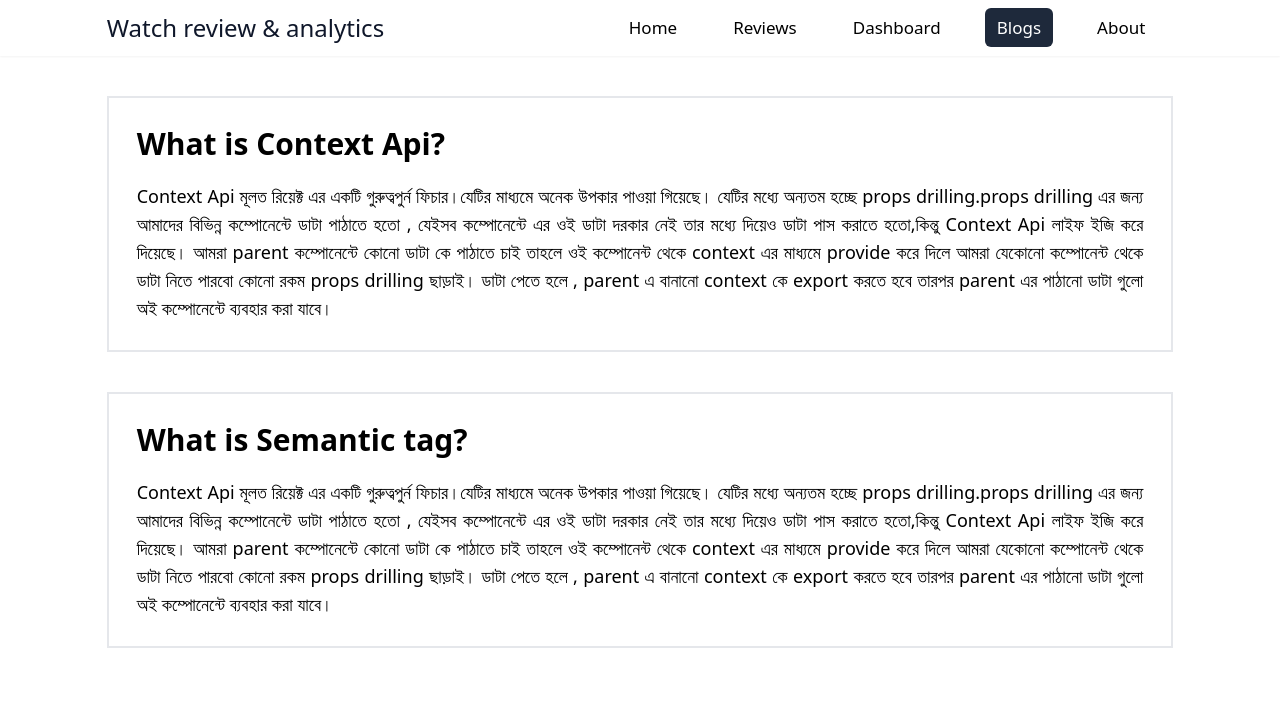
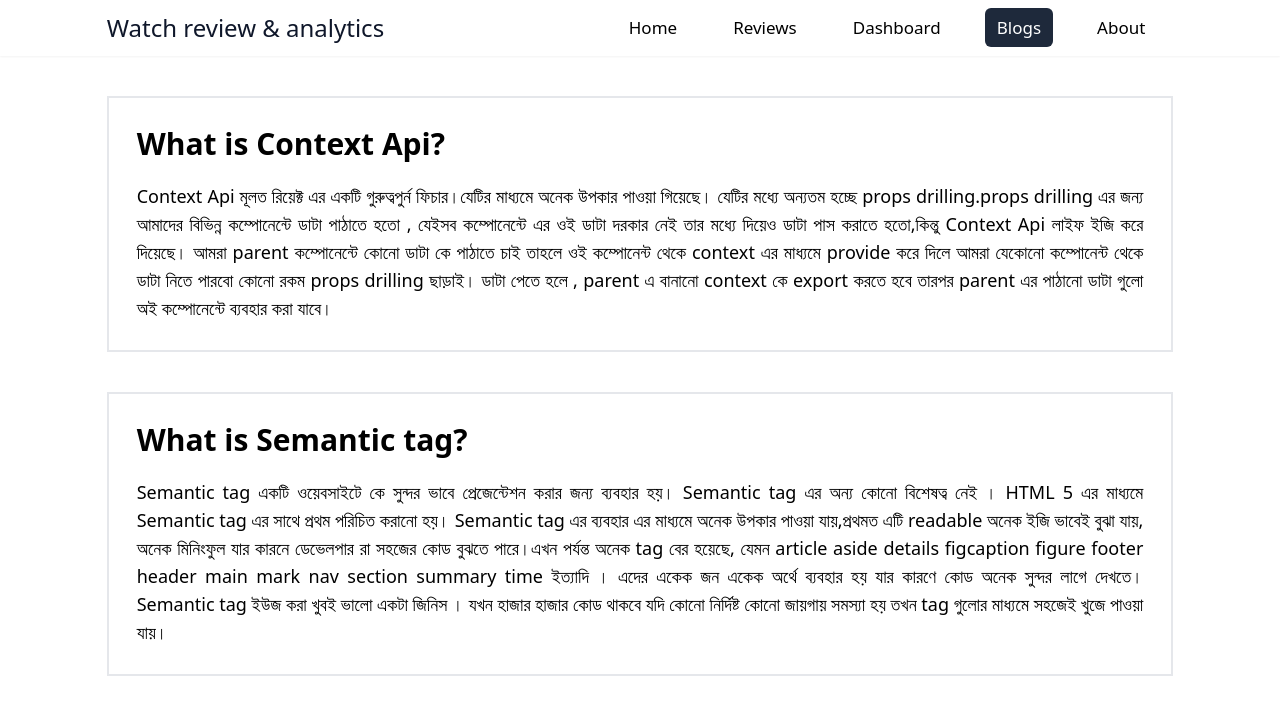
Before and after one commit to irazramin/watch-reviews-analytics, a React (Create React App) app: page /blogs in a window 1280 px wide. Shown: the top 714 px of the page. Built offline with nearby package versions, Linux system fonts and the light colour scheme.

Commit message:
blog parts 2nd qus added

```diff
--- a/src/components/AllReviews/AllReviews.js
+++ b/src/components/AllReviews/AllReviews.js
@@ -1,12 +1,12 @@
 import React from 'react';
-import useFetch from '../hooks/useFatch';
+import useFetch from '../hooks/useFetch';
 import Review from '../Review/Review';
 
 const AllReviews = () => {
-    const [watchs,setWatchs] = useFetch();
+    const [reviews,setReviews] = useFetch();
   return (
     <div className='grid md:grid-cols-2 lg:grid-cols-3 gap-7'>
-      {watchs.map(
+      {reviews.map(
         (review, idx) =>  <Review key={review.id}  review={review} />
       )}
     </div>
--- a/src/components/Blogs/Blogs.js
+++ b/src/components/Blogs/Blogs.js
@@ -13,26 +13,28 @@ const Blogs = () => {
           হতো,কিন্তু Context Api লাইফ ইজি করে দিয়েছে। আমরা parent কম্পোনেন্টে
           কোনো ডাটা কে পাঠাতে চাই তাহলে ওই কম্পোনেন্ট থেকে context এর মাধ্যমে
           provide করে দিলে আমরা যেকোনো কম্পোনেন্ট থেকে ডাটা নিতে পারবো কোনো রকম
-          props drilling ছাড়াই। ডাটা পেতে হলে , parent এ বানানো context কে export করতে হবে
-          তারপর parent এর পাঠানো ডাটা গুলো অই কম্পোনেন্টে ব্যবহার করা যাবে।
+          props drilling ছাড়াই। ডাটা পেতে হলে , parent এ বানানো context কে
+          export করতে হবে তারপর parent এর পাঠানো ডাটা গুলো অই কম্পোনেন্টে
+          ব্যবহার করা যাবে।
         </p>
       </article>
       <article className='border-2 p-7 mt-10'>
         <h4 className='text-3xl font-semibold'>What is Semantic tag?</h4>
         <p className='text-lg mt-5 text-justify'>
-          Context Api মূলত রিয়েক্ট এর একটি গুরুত্বপুর্ন ফিচার।যেটির মাধ্যমে অনেক
-          উপকার পাওয়া গিয়েছে। যেটির মধ্যে অন্যতম হচ্ছে props drilling.props
-          drilling এর জন্য আমাদের বিভিন্ন কম্পোনেন্টে ডাটা পাঠাতে হতো , যেইসব
-          কম্পোনেন্টে এর ওই ডাটা দরকার নেই তার মধ্যে দিয়েও ডাটা পাস করাতে
-          হতো,কিন্তু Context Api লাইফ ইজি করে দিয়েছে। আমরা parent কম্পোনেন্টে
-          কোনো ডাটা কে পাঠাতে চাই তাহলে ওই কম্পোনেন্ট থেকে context এর মাধ্যমে
-          provide করে দিলে আমরা যেকোনো কম্পোনেন্ট থেকে ডাটা নিতে পারবো কোনো রকম
-          props drilling ছাড়াই। ডাটা পেতে হলে , parent এ বানানো context কে export করতে হবে
-          তারপর parent এর পাঠানো ডাটা গুলো অই কম্পোনেন্টে ব্যবহার করা যাবে।
+          Semantic tag একটি ওয়েবসাইটে কে সুন্দর ভাবে প্রেজেন্টেশন করার জন্য
+          ব্যবহার হয়। Semantic tag এর অন্য কোনো বিশেষত্ব নেই । HTML 5 এর মাধ্যমে
+          Semantic tag এর সাথে প্রথম পরিচিত করানো হয়। Semantic tag এর ব্যবহার এর
+          মাধ্যমে অনেক উপকার পাওয়া যায়,প্রথমত এটি readable অনেক ইজি ভাবেই বুঝা
+          যায়, অনেক মিনিংফুল যার কারনে ডেভেলপার রা সহজের কোড বুঝতে পারে।এখন
+          পর্যন্ত অনেক tag বের হয়েছে, যেমন article aside details figcaption
+          figure footer header main mark nav section summary time ইত্যাদি । এদের
+          একেক জন একেক অর্থে ব্যবহার হয় যার কারণে কোড অনেক সুন্দর লাগে দেখতে।
+          Semantic tag ইউজ করা খুবই ভালো একটা জিনিস । যখন হাজার হাজার কোড থাকবে
+          যদি কোনো নির্দিষ্ট কোনো জায়গায় সমস্যা হয় তখন tag গুলোর মাধ্যমে সহজেই খুজে পাওয়া যায়।
         </p>
       </article>
     </div>
   );
-}
+};
 
-export default Blogs
+export default Blogs;
```
